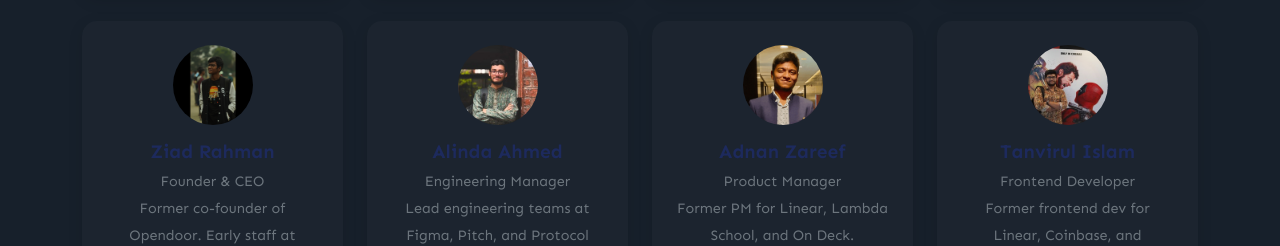
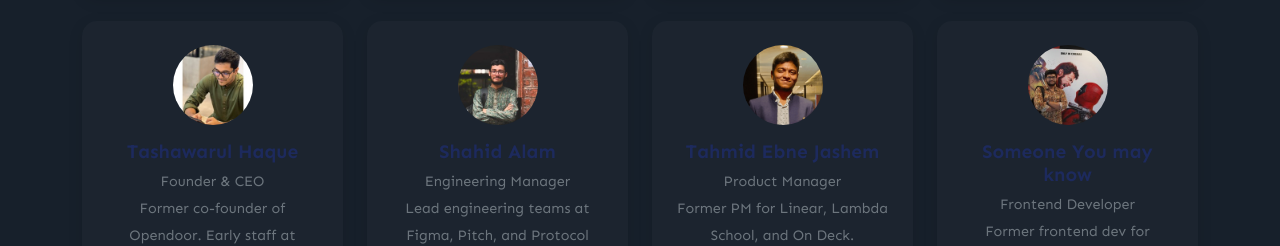
Before and after one commit to rahman-ziad/appgrids-free-app-landing-page-template, a plain HTML site: page appgrids-free-lite/index.html in a window 1280 px wide. Shown: the part 2759-3005 px from the top of the page. Drawn offline with nearby package versions, Linux system fonts and the light colour scheme.

Commit message:
updated names and others pic

```diff
--- a/appgrids-free-lite/index.html
+++ b/appgrids-free-lite/index.html
@@ -293,8 +293,8 @@
 				<div class="row">
 					<div class="col-lg-3 col-md-6 mb-4">
 						<div class="team-card p-4">
-							<img src="./assets/img/plan/rsz_dp125x.png" alt="Team Member">
-							<h5>Ziad Rahman</h5>
+							<img src="./assets/img/plan/tas.jpeg" alt="Team Member">
+							<h5>Tashawarul Haque</h5>
 							<p>Founder & CEO</p>
 							<p>Former co-founder of Opendoor. Early staff at Spotify and Clearbit.</p>
 							<div class="social-icons">
@@ -307,7 +307,7 @@
 					<div class="col-lg-3 col-md-6 mb-4">
 						<div class="team-card p-4">
 							<img src="./assets/img/plan/alinda.jpg" alt="Team Member">
-							<h5>Alinda Ahmed</h5>
+							<h5>Shahid Alam</h5>
 							<p>Engineering Manager</p>
 							<p>Lead engineering teams at Figma, Pitch, and Protocol Labs.</p>
 							<div class="social-icons">
@@ -320,7 +320,7 @@
 					<div class="col-lg-3 col-md-6 mb-4">
 						<div class="team-card p-4">
 							<img src="./assets/img/plan/zareef.png" alt="Team Member">
-							<h5>Adnan Zareef</h5>
+							<h5>Tahmid Ebne Jashem</h5>
 							<p>Product Manager</p>
 							<p>Former PM for Linear, Lambda School, and On Deck.</p>
 							<div class="social-icons">
@@ -333,7 +333,7 @@
 					<div class="col-lg-3 col-md-6 mb-4">
 						<div class="team-card p-4">
 							<img src="./assets/img/plan/punno.jpg" alt="Team Member">
-							<h5>Tanvirul Islam</h5>
+							<h5>Someone You may know</h5>
 							<p>Frontend Developer</p>
 							<p>Former frontend dev for Linear, Coinbase, and Postscript.</p>
 							<div class="social-icons">
```
Also changed, not shown: appgrids-free-lite/assets/img/plan/tas.jpeg (added).
